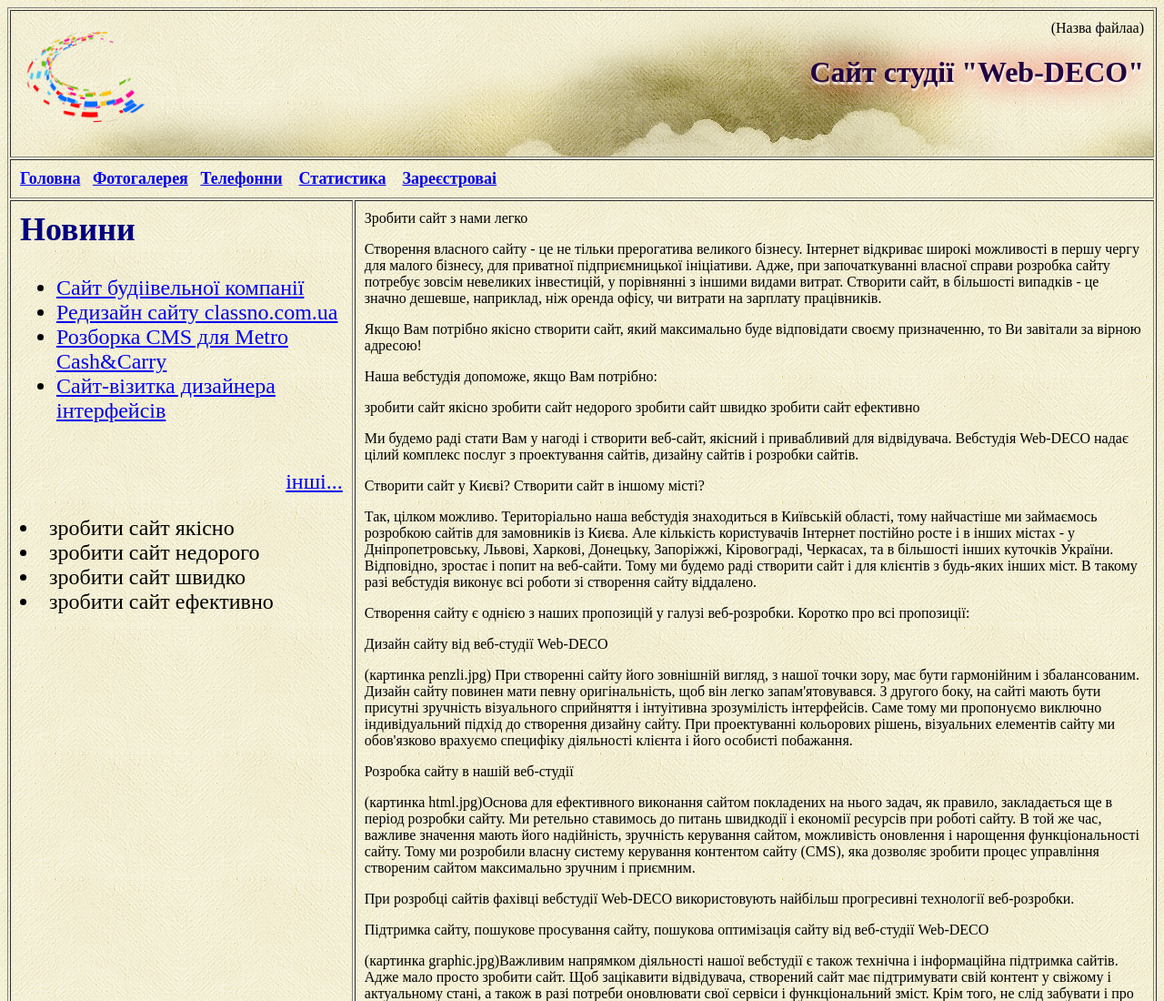
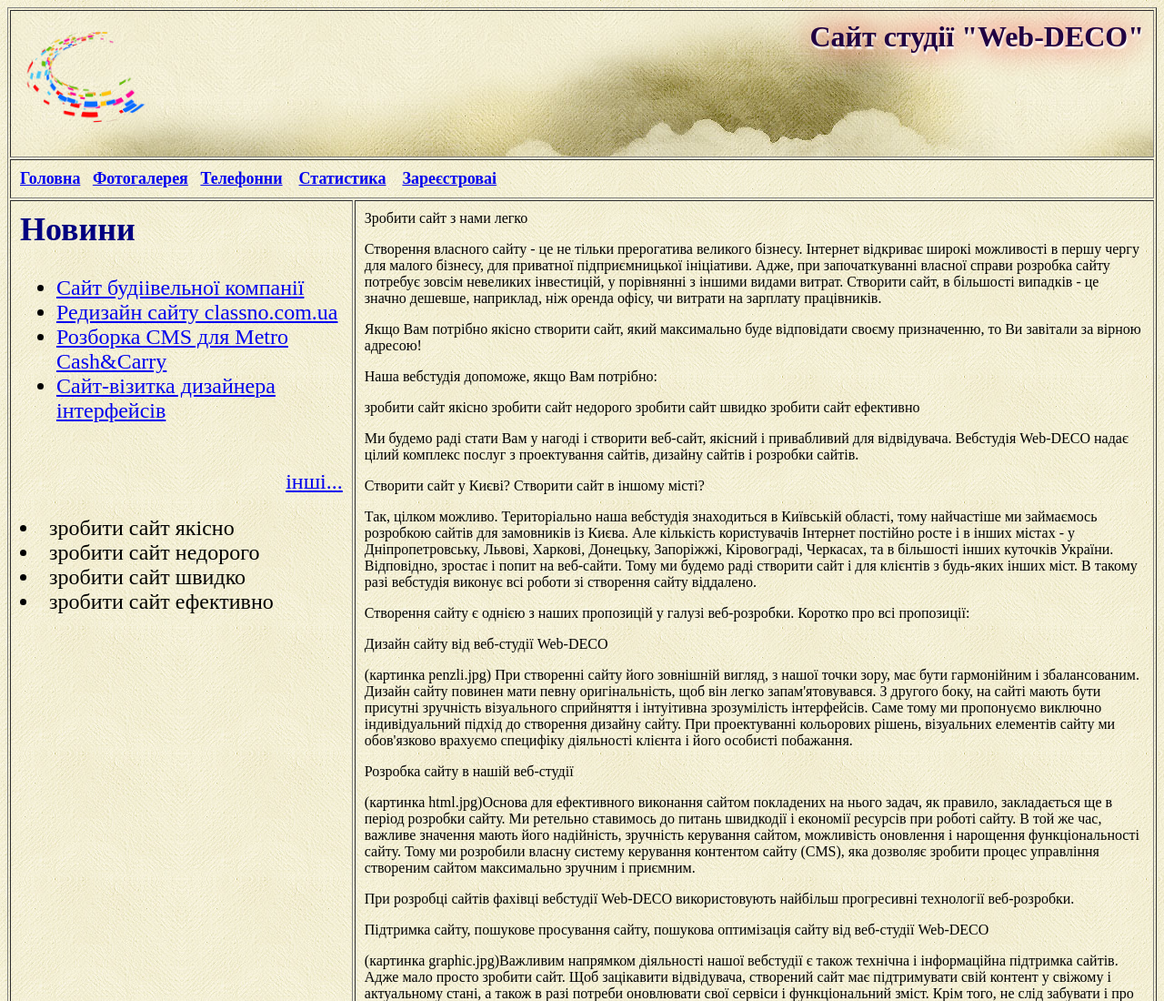
Before and after one commit to kotchok/kotchok.github.io, a plain HTML site: page index.html in a window 1280 px wide. Shown: the top 1100 px of the page at 91% size. Drawn offline with Linux system fonts and the light colour scheme.

Commit message:
10 Помилка

```diff
--- a/index.html
+++ b/index.html
@@ -14,7 +14,7 @@
 <BODY background="images/bg.jpg">
  <table border="1" align="center" cellpadding="10" >
 	<tr>
-		<td background="images/bg-3.jpg" colspan="2" height="150" align="right">(Назва файлаа)
+		<td background="images/bg-3.jpg" colspan="2" height="150" align="right" hspace="5">
 		<img src="images/logo.png" height="140" width="140" align= "left" >
 			<font color="Maroon"><h1 class="shadowtext">Сайт студії "Web-DECO"</h1></font></td>
 		</tr><tr>
```
